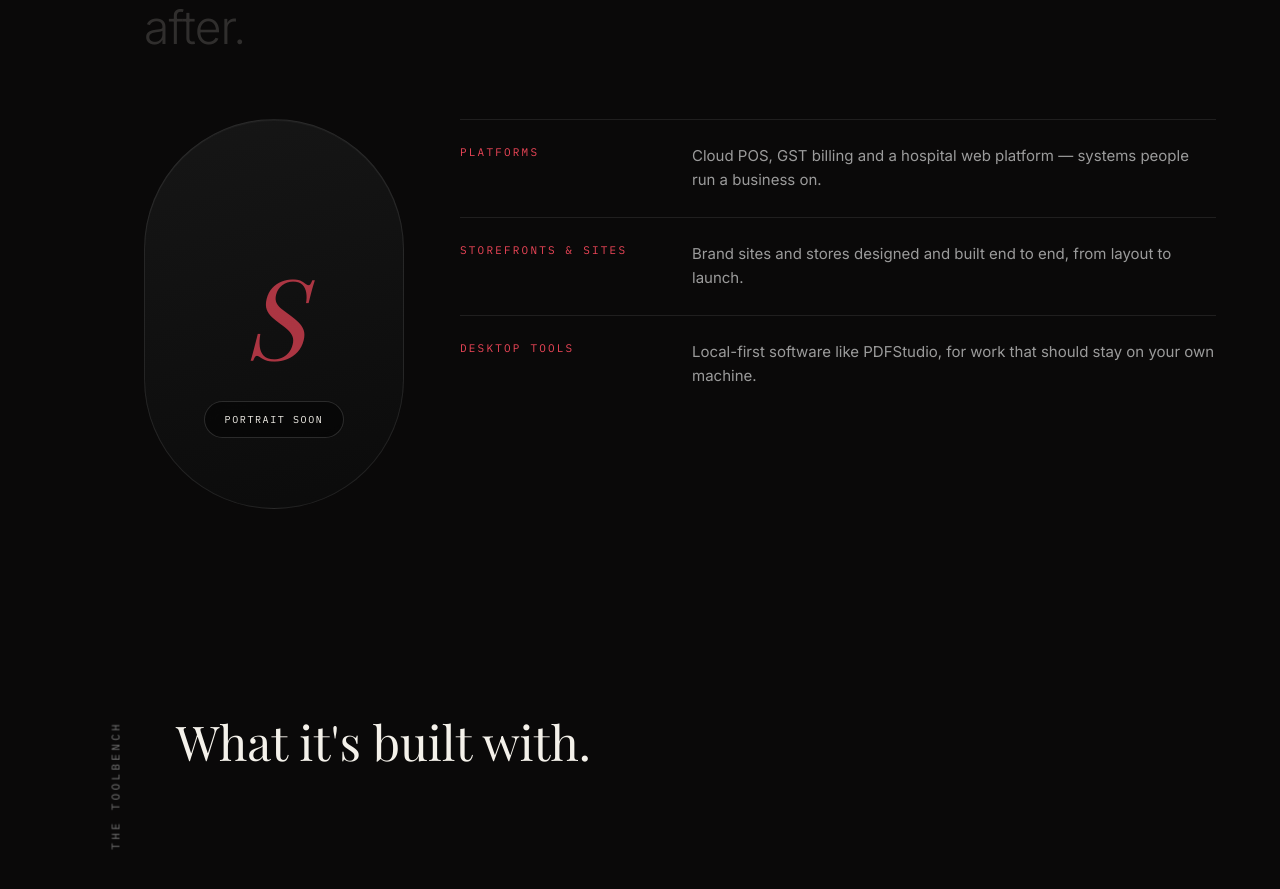
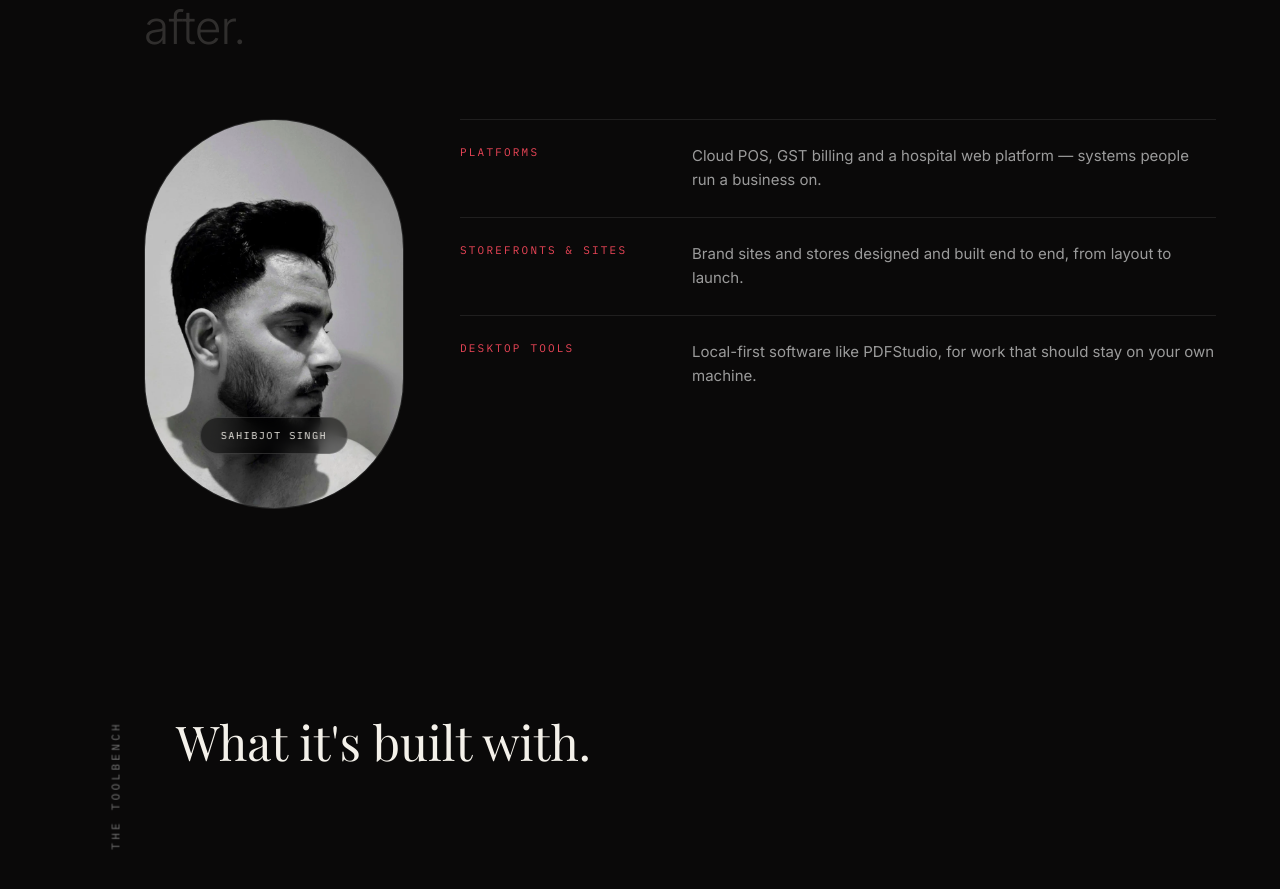
Before and after one commit to thesahibjotsingh/Personal-Portfolio, a React (Vite) app: page / in a window 1280 px wide. Shown: the part 7307-8196 px from the top of the page. Built offline with nearby package versions, Linux system fonts and the light colour scheme; a web font is replaced by a local one.

Commit message:
Add portrait to the About section
Co-Authored-By: Claude Sonnet 5.5 <noreply@anthropic.com>

```diff
--- a/src/components/About.tsx
+++ b/src/components/About.tsx
@@ -2,6 +2,7 @@ import { useLayoutEffect, useRef } from 'react'
 import SectionLabel from './SectionLabel'
 import Reveal from './Reveal'
 import { PILLARS } from '../lib/content'
+import portrait from '../assets/portrait.webp'
 import { gsap, prefersReducedMotion } from '../lib/motion'
 
 const STATEMENT =
@@ -50,13 +51,15 @@ export default function About() {
           </p>
 
           <div className="mt-16 grid gap-10 md:grid-cols-[minmax(0,260px)_1fr] md:gap-14">
-            {/* Portrait slot — put a photo at /public/portrait.jpg and swap this
-                block for an <img src="/portrait.jpg" /> when you have one. */}
             <Reveal>
-              <div className="panel relative flex aspect-[2/3] items-center justify-center overflow-hidden rounded-full">
-                <span className="font-display text-[7rem] italic text-carnation/70">S</span>
-                <span className="absolute bottom-[18%] rounded-full border border-white/15 bg-black/50 px-5 py-2.5 font-mono text-[10px] uppercase tracking-[0.16em] text-ivory backdrop-blur">
-                  Portrait soon
+              <div className="panel relative aspect-[2/3] overflow-hidden rounded-full">
+                <img
+                  src={portrait}
+                  alt="Portrait of Sahibjot Singh"
+                  className="h-full w-full object-cover object-[58%_35%]"
+                />
+                <span className="absolute bottom-[14%] left-1/2 -translate-x-1/2 whitespace-nowrap rounded-full border border-white/15 bg-black/50 px-5 py-2.5 font-mono text-[10px] uppercase tracking-[0.16em] text-ivory backdrop-blur">
+                  Sahibjot Singh
                 </span>
               </div>
             </Reveal>
```
Also changed, not shown: src/assets/portrait.webp (added).
